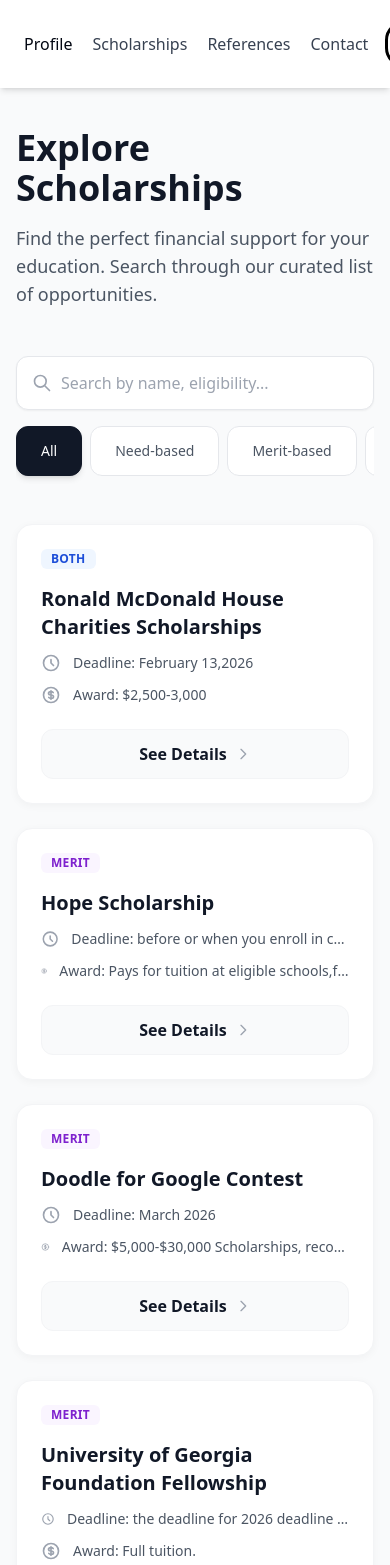
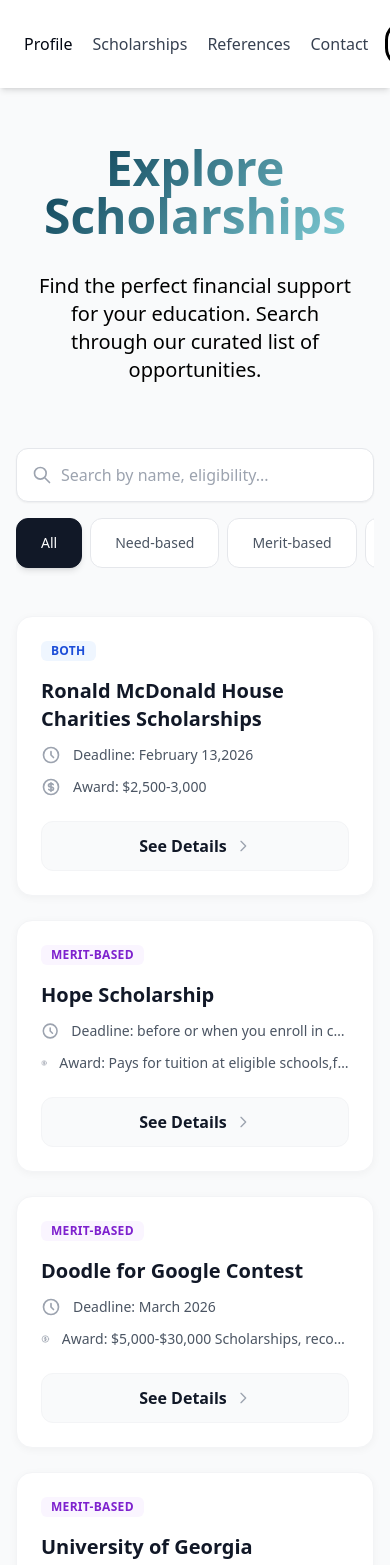
Before and after one commit to girmmy/scholarlink, a React (Create React App) app: page /scholarships in a window 390 px wide. Shown: the top 1565 px of the page. Built offline with nearby package versions, Linux system fonts and the light colour scheme.

Commit message:
fixed the scholarships header to match the homepage and edited some of the scholarships to have more profesional text

```diff
--- a/public/data/scholarships.json
+++ b/public/data/scholarships.json
@@ -7,7 +7,7 @@
     "acceptance_rate": "N/A",
     "deadline": "February 13,2026",
     "award": "$2,500-3,000",
-    "based": "both",
+    "based": "Both",
     "website": "Grants & Scholarships – RMHC of the Southwest",
     "phone": "(866) 664-0236",
     "email": "N/A",
@@ -21,7 +21,7 @@
     "acceptance_rate": "if you meet eligibility you receive the award",
     "deadline": "before or when you enroll in college",
     "award": "Pays for tuition at eligible schools,for public schools 15 credit hours per semester, for private colleges amount is adjusted accordingly.",
-    "based": "merit",
+    "based": "Merit-Based",
     "website": "https://www.gafutures.org/hope-state-aid-programs/hope-zell-miller-school-arships/hope-scholarship/",
     "phone": "N/A",
     "email": "N/A",
@@ -35,7 +35,7 @@
     "acceptance_rate": "60 winners recognized out of thousands",
     "deadline": "March 2026",
     "award": "$5,000-$30,000 Scholarships, recognition and more things like merch depends on placement",
-    "based": "merit",
+    "based": "Merit-Based",
     "website": "Doodle For Google Scholarship",
     "phone": "N/A",
     "email": "doodleforgoogle@google.com",
@@ -49,7 +49,7 @@
     "acceptance_rate": "2-3%",
     "deadline": "the deadline for 2026 deadline is in November 2026",
     "award": "Full tuition.",
-    "based": "Merit",
+    "based": "Merit-Based",
     "website": "Foundation Fellowship - UGA Morehead Honors College",
     "phone": "(706) 542-8776",
     "email": "honors@uga.edu",
@@ -77,7 +77,7 @@
     "acceptance_rate": "6-8%",
     "deadline": "February 28th 2026",
     "award": "$33,000 'The award follows students through the completion of a bachelor's degree and is renewable each year'",
-    "based": "need based",
+    "based": "Need-Based",
     "website": "TheDream.US National Scholarship for Immigrant Students",
     "phone": "(202) 846-0042",
     "email": "scholars@thedream.us",
@@ -91,7 +91,7 @@
     "acceptance_rate": "varies but highly competitive",
     "deadline": "March/April",
     "award": "$1,000-$10,000",
-    "based": "both",
+    "based": "Both",
     "website": "www.unico.org",
     "phone": "(123) 456-7890",
     "email": "N/A",
@@ -105,7 +105,7 @@
     "acceptance_rate": "8-15%",
     "deadline": "Early December normally the 1st",
     "award": "Full tuition",
-    "based": "merit, paid internship at DoD jobs.",
+    "based": "Merit-Based; Paid Internship",
     "website": "https://www.smartscholarship.org/smart/en?id=smart_opportunities",
     "phone": "(571) 633-7940",
     "email": "smart@smartscholarship.org",
@@ -119,7 +119,7 @@
     "acceptance_rate": "3-4%",
     "deadline": "February 12 26",
     "award": "10,000, 25,000, 50,000",
-    "based": "merit",
+    "based": "Merit-Based",
     "website": "Davidson Fellows Scholarship Guide (2025-2026) - My Scholar HQ",
     "phone": "(775) 852-3483",
     "email": "fellows@davidsongifted.org",
@@ -133,7 +133,7 @@
     "acceptance_rate": "N/A",
     "deadline": "nomination-December 17, 2025 Applications fully due-January 11, 2026",
     "award": "$1,000 plus ceremony",
-    "based": "merit",
+    "based": "Merit-Based",
     "website": "Home - Carson Scholars Fund",
     "phone": "(410) 828-1005",
     "email": "csf@carsonscholars.org",
@@ -147,7 +147,7 @@
     "acceptance_rate": "5-7%",
     "deadline": "January 15 2026",
     "award": "2,500-20,000",
-    "based": "need",
+    "based": "Need-Based",
     "website": "APIA Scholars 2025-2026 Scholarship Application",
     "phone": "(202) 986-6892",
     "email": "info@apiascholars.org",
@@ -161,7 +161,7 @@
     "acceptance_rate": "1%",
     "deadline": "Sept 15th 2026",
     "award": "covers full cost of attendance",
-    "based": "both",
+    "based": "Both",
     "website": "The Gates Scholarship: Home",
     "phone": "(571) 303-1189",
     "email": "info@thegatesscholarship.org",
@@ -175,7 +175,7 @@
     "acceptance_rate": "10-15%",
     "deadline": "March 2026",
     "award": "$1000-$3000",
-    "based": "Merit+community service based",
+    "based": "Merit-Based; Community Service",
     "website": "Georgia EMC Scholarships for High School Seniors (Class of 2026) — Verified Links & Deadlines - ScholarshipsandGrants.us",
     "phone": "(770) 270-6950",
     "email": "info@georgiaemc.com",
@@ -189,7 +189,7 @@
     "acceptance_rate": "N/A",
     "deadline": "January 5,2026",
     "award": "College scholarships up to $40,000",
-    "based": "merit",
+    "based": "Merit-Based",
     "website": "How To Apply For The GE-Reagan Foundation Scholarship Program | The Ronald Reagan Presidential Foundation & Institute",
     "phone": "805-522-2977",
     "email": "info@reaganfoundation.org",
@@ -203,7 +203,7 @@
     "acceptance_rate": "10-15%",
     "deadline": "spring 2026",
     "award": "$2,500",
-    "based": "both",
+    "based": "Both",
     "website": "https://gcps-foundation.org/wp-content/uploads/2025/12/2026-GCPS-Foundation-Scholarship-Catalog-120125-1-1.pdf",
     "phone": "(678) 301-7287",
     "email": "scholarships@gcps-foundation.org",
@@ -217,7 +217,7 @@
     "acceptance_rate": "1-2%",
     "deadline": "Drawing throughout 2026",
     "award": "$500-$40,000",
-    "based": "both but mostly need",
+    "based": "Both; Need-Focused",
     "website": "BigFuture Scholarships: Earn by Planning for College and Career - BigFuture | College Board",
     "phone": "(866) 756-7346",
     "email": "bigfuture@collegeboard.org",
@@ -231,7 +231,7 @@
     "acceptance_rate": "Not shared but very competitive",
     "deadline": "sometime in 2026 not set",
     "award": "$1,000,$10,000",
-    "based": "need",
+    "based": "Need-Based",
     "website": "First-Generation Scholarships for High School Seniors (Class of 2026) — 20+ Verified Awards, Calendar by Deadline - ScholarshipsandGrants.us",
     "phone": "N/A",
     "email": "N/A",
@@ -245,7 +245,7 @@
     "acceptance_rate": "7-10%",
     "deadline": "March 15 2026",
     "award": "national-$25,000 state-$10,000",
-    "based": "need but needs merit to qualify",
+    "based": "Both; Need-Focused",
     "website": "Scholarships | Horatio Alger",
     "phone": "(844) 422-4200",
     "email": "scholars@horatioalger.org",
@@ -259,7 +259,7 @@
     "acceptance_rate": "10-15%",
     "deadline": "May 20 2026",
     "award": "full tuition paid and fees paid for nay us college student is planning to attend",
-    "based": "merit",
+    "based": "Merit-Based",
     "website": "Scholarship - Bryan Cameron Education Foundation",
     "phone": "(949) 220-2784",
     "email": "info@bryancameroneducationfoundation.org",
@@ -273,7 +273,7 @@
     "acceptance_rate": "selective 200 selected and awarded out of many",
     "deadline": "April 30 2026",
     "award": "$10,000",
-    "based": "merit",
+    "based": "Merit-Based",
     "website": "Generation Google Scholarship (North America) - Google Careers",
     "phone": "N/A",
     "email": "google-scholarships@google.com",
@@ -287,7 +287,7 @@
     "acceptance_rate": "N/A",
     "deadline": "march 20 2026",
     "award": "very selective nothing publicly said",
-    "based": "need",
+    "based": "Need-Based",
     "website": "Young Scholars Program - Jack Kent Cooke Foundation",
     "phone": "(703) 723-8000",
     "email": "scholarships@jkcf.org",
@@ -301,7 +301,7 @@
     "acceptance_rate": "not publicly specified",
     "deadline": "December 31st each year",
     "award": "$1,000",
-    "based": "MERIT",
+    "based": "Merit-Based",
     "website": "https://www.genkellyscholarship.com/apply",
     "phone": "N/A",
     "email": "N/A",
@@ -315,7 +315,7 @@
     "acceptance_rate": "N/A",
     "deadline": "December 18,2025",
     "award": "$20,000",
-    "based": "both",
+    "based": "Both",
     "website": "https://equitable.com/foundation/equitable-excellence-scholarship",
     "phone": "855-996-2255",
     "email": "equitableexcellence@scholarshipamerica.org",
@@ -329,7 +329,7 @@
     "acceptance_rate": "N/A",
     "deadline": "December 15, 2025",
     "award": "up to $60,000",
-    "based": "both",
+    "based": "Both",
     "website": "https://www.burgerkingfoundation.org/programs/burger-king-sm-scholars",
     "phone": "507-931-8340",
     "email": "burgerkingscholars@scholarshipamerica.org",
@@ -343,7 +343,7 @@
     "acceptance_rate": "60 students",
     "deadline": "September 2, 2025",
     "award": "up to $35,000",
-    "based": "both",
+    "based": "Both",
     "website": "https://jackierobinson.org/scholarship/",
     "phone": "(212) 290 8600",
     "email": "connect@jackierobinson.org",
@@ -371,7 +371,7 @@
     "acceptance_rate": "only one scholarship will be given",
     "deadline": "January 6,2025",
     "award": "full course fees covered and at least 19,237 euros.",
-    "based": "both",
+    "based": "Both",
     "website": "https://www.sbs.ox.ac.uk/oxford-experience/scholarships-and-funding/oxford-orjiako-graduate-scholarship",
     "phone": "N/A",
     "email": "ug.scholarships@admin.ox.ac.uk",
@@ -385,7 +385,7 @@
     "acceptance_rate": "0.00357%",
     "deadline": "November 15/ December 2",
     "award": "Virginians receive over $40,000, non-virgians receive over $80,000",
-    "based": "Merit-based",
+    "based": "Merit-Based",
     "website": "https://www.jeffersonscholars.org/scholarships",
     "phone": "(434) 243-9029",
     "email": "info@jeffersonscholarship.org",
@@ -399,7 +399,7 @@
     "acceptance_rate": "~56%",
     "deadline": "December 12,2025",
     "award": "up to $6,500 (The Georgia Education Savings Authority may withhold up to 5% of the scholarship for administrative purposes)",
-    "based": "need based",
+    "based": "Need-Based",
     "website": "https://mygeorgiapromise.org/",
     "phone": "470-470-7057",
     "email": "help@mygeorgiapromise.org",
@@ -413,7 +413,7 @@
     "acceptance_rate": "500 students",
     "deadline": "November 12,2025",
     "award": "$1,000-7,500",
-    "based": "both",
+    "based": "Both",
     "website": "https://www.elks.org/scholars/scholarships/mvs.cfm",
     "phone": "773/755-4732",
     "email": "scholarship@elks.org",
@@ -427,7 +427,7 @@
     "acceptance_rate": "Less than .1%",
     "deadline": "September 30, 2025",
     "award": "$20,000",
-    "based": "Merit-based scholarship",
+    "based": "Merit-Based",
     "website": "https://www.coca-colascholarsfoundation.org/apply/",
     "phone": "800-306-2653",
     "email": "scholars@coca-cola.com",
@@ -455,7 +455,7 @@
     "acceptance_rate": "500 students nationwide (Exact percentage is not known)",
     "deadline": "February 15, 2026",
     "award": "$20,000 scholarship, a laptop, book credits and emergency funds",
-    "based": "both",
+    "based": "Both",
     "website": "https://www.dellscholars.org/",
     "phone": "N/A",
     "email": "N/A",
@@ -469,7 +469,7 @@
     "acceptance_rate": "N/A",
     "deadline": "December 15,2025",
     "award": "$1,000-60,000",
-    "based": "both",
+    "based": "Both",
     "website": "https://www.burgerkingfoundation.org/programs/burger-king-sm-scholars",
     "phone": "1-507-931-8340",
     "email": "burgerkingscholars@scholarshipamerica.org",
--- a/src/pages/Scholarships.jsx
+++ b/src/pages/Scholarships.jsx
@@ -69,11 +69,12 @@ const Scholarships = () => {
 
       <main className="pt-32 pb-20 px-4 sm:px-6 lg:px-8 max-w-7xl mx-auto">
         {/* HEADER SECTION */}
-        <div className="mb-12">
-          <h1 className="text-4xl md:text-5xl font-bold text-gray-900 mb-4">
+        {/* HEADER SECTION */}
+        <div className="mb-16 flex flex-col items-center justify-center mx-auto max-w-3xl px-4">
+          <h1 className="text-gradient2 text-center mt-4 text-5xl font-bold">
             Explore Scholarships
           </h1>
-          <p className="text-gray-600 text-lg max-w-2xl">
+          <p className="text-black text-center mt-8 text-xl">
             Find the perfect financial support for your education. Search through our curated list of opportunities.
           </p>
         </div>
```
Lines whose indentation alone changed are shown as unchanged.
